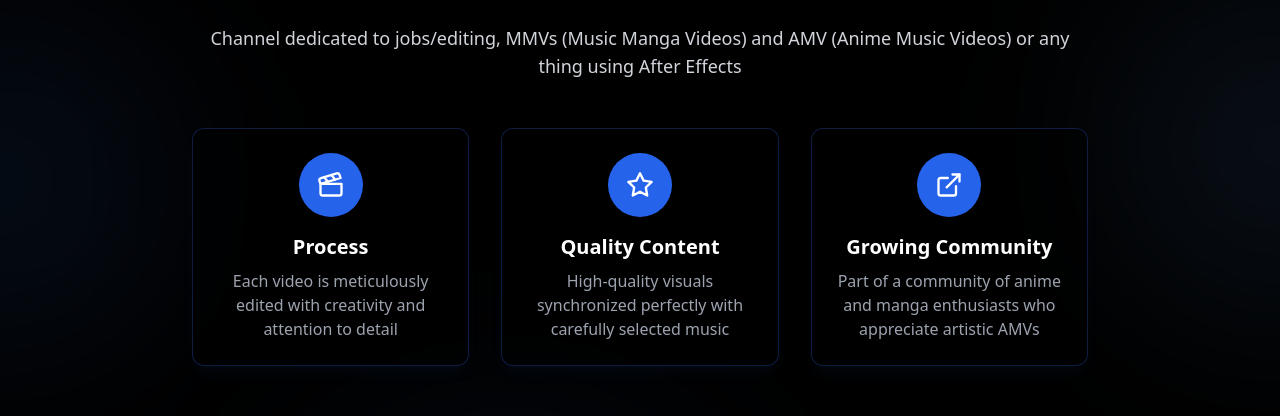
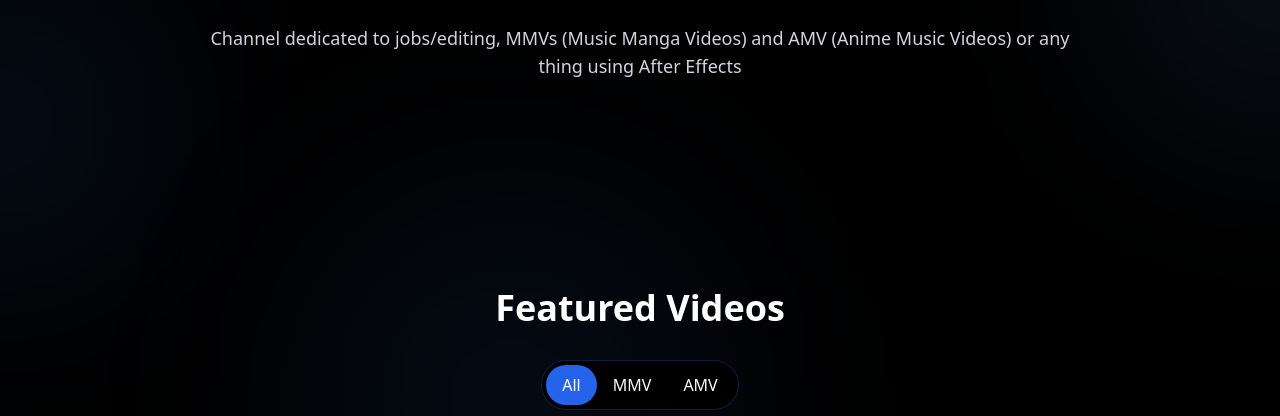
Before and after one commit to ErickBackk/Portfolio, a React (Vite) app: page / in a window 1280 px wide. Shown: the part 760-1176 px from the top of the page. Built offline with nearby package versions, Linux system fonts and the light colour scheme.

Commit message:
Add files via upload

```diff
--- a/src/App.tsx
+++ b/src/App.tsx
@@ -87,27 +87,6 @@ function App() {
             Channel dedicated to jobs/editing, MMVs (Music Manga Videos) and AMV (Anime Music Videos) or any thing using After Effects
           </p>
           <div className="grid grid-cols-1 md:grid-cols-3 gap-8 mt-12">
-            <div className="bg-black/50 border border-blue-900/50 p-6 rounded-xl backdrop-blur-sm shadow-lg shadow-blue-500/5">
-              <div className="w-16 h-16 bg-blue-600 rounded-full flex items-center justify-center mx-auto mb-4">
-                <Clapperboard size={28} />
-              </div>
-              <h3 className="text-xl font-semibold mb-2">Process</h3>
-              <p className="text-gray-400">Each video is meticulously edited with creativity and attention to detail</p>
-            </div>
-            <div className="bg-black/50 border border-blue-900/50 p-6 rounded-xl backdrop-blur-sm shadow-lg shadow-blue-500/5">
-              <div className="w-16 h-16 bg-blue-600 rounded-full flex items-center justify-center mx-auto mb-4">
-                <Star size={28} />
-              </div>
-              <h3 className="text-xl font-semibold mb-2">Quality Content</h3>
-              <p className="text-gray-400">High-quality visuals synchronized perfectly with carefully selected music</p>
-            </div>
-            <div className="bg-black/50 border border-blue-900/50 p-6 rounded-xl backdrop-blur-sm shadow-lg shadow-blue-500/5">
-              <div className="w-16 h-16 bg-blue-600 rounded-full flex items-center justify-center mx-auto mb-4">
-                <ExternalLink size={28} />
-              </div>
-              <h3 className="text-xl font-semibold mb-2">Growing Community</h3>
-              <p className="text-gray-400">Part of a community of anime and manga enthusiasts who appreciate artistic AMVs</p>
-            </div>
           </div>
         </div>
       </section>
--- a/src/components/Footer.tsx
+++ b/src/components/Footer.tsx
@@ -13,7 +13,7 @@ const Footer = () => {
             <a href="#" className="flex items-center gap-2">
             </a>
             <p className="text-gray-400 mt-2 max-w-md">
-              MMV & AMV content for anime, manga and music enthusiasts.
+              Overall editor.
             </p>
           </div>
 
```
